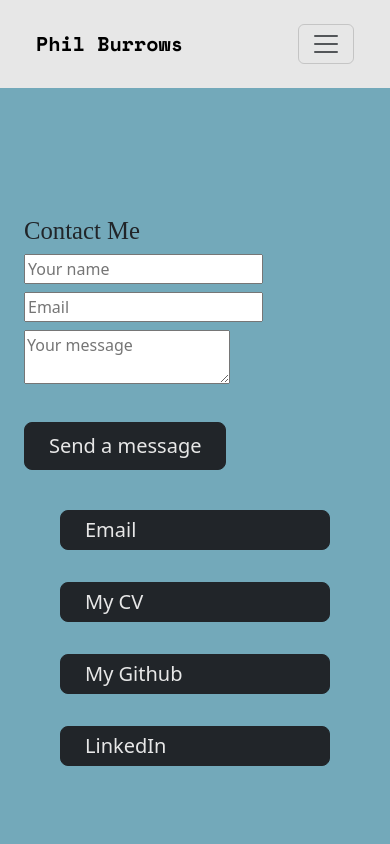
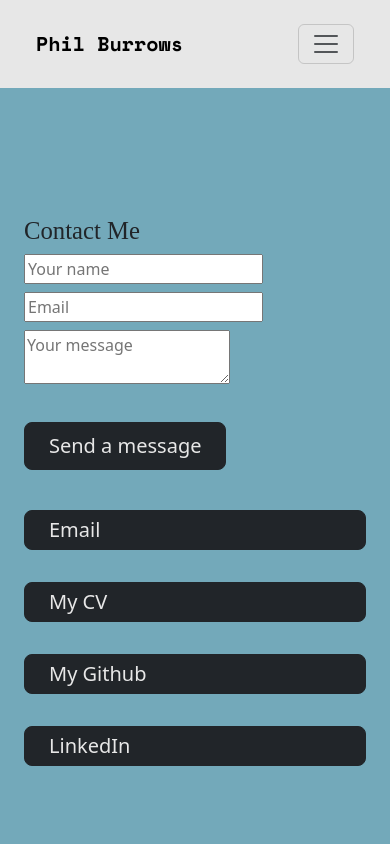
Before and after one commit to philManWithBeard/react-portfolio, a React (Vite) app: page /contact in a window 390 px wide. Shown: the top 844 px of the page. Built offline with nearby package versions, Linux system fonts and the light colour scheme; a web font is replaced by a local one.

Commit message:
better breakpoints

```diff
--- a/src/routes/contact.jsx
+++ b/src/routes/contact.jsx
@@ -15,7 +15,7 @@ export default function Contact() {
                 <h2 className="sectionHeading">Contact Me</h2>
                 <ContactForm />
               </div>
-              <div className="col-lg-4 col-md-6 col-sm-12 row align-items-start justify-content-center px-5">
+              <div className="col-lg-4 col-md-6 col-sm-12 row align-items-start justify-content-center lg-px-5">
                 <Link
                   to="mailto:phil@fullystacked.io"
                   target="_blank"
```
